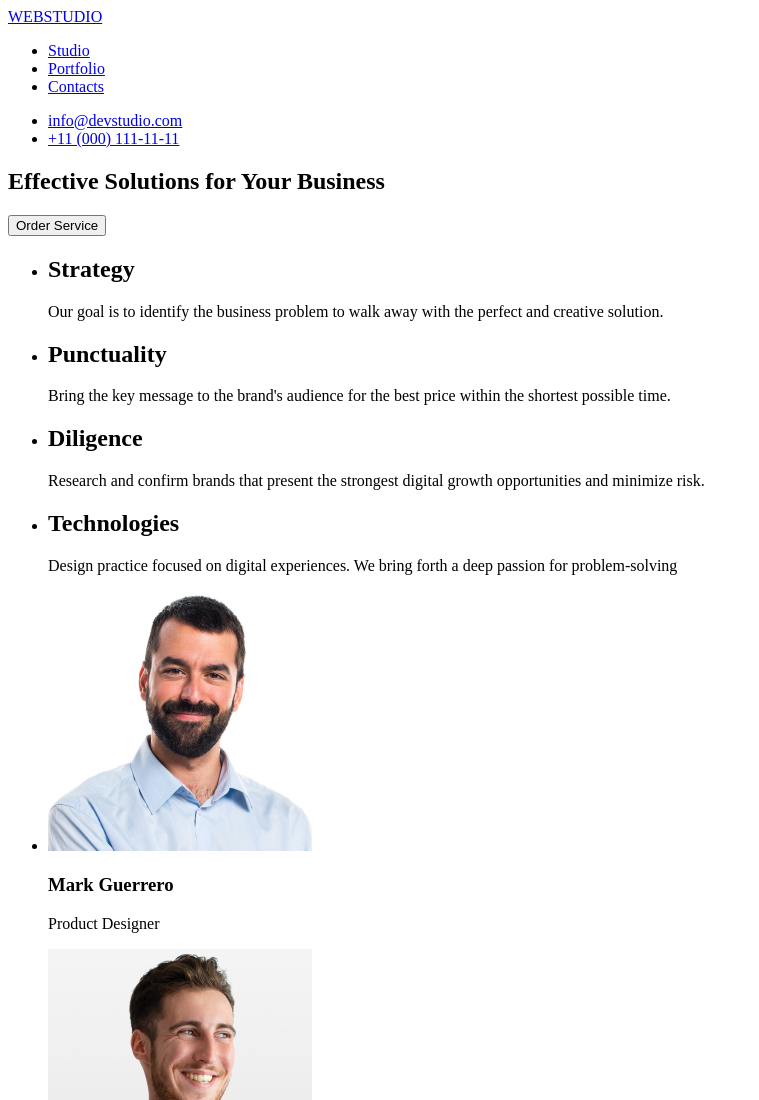
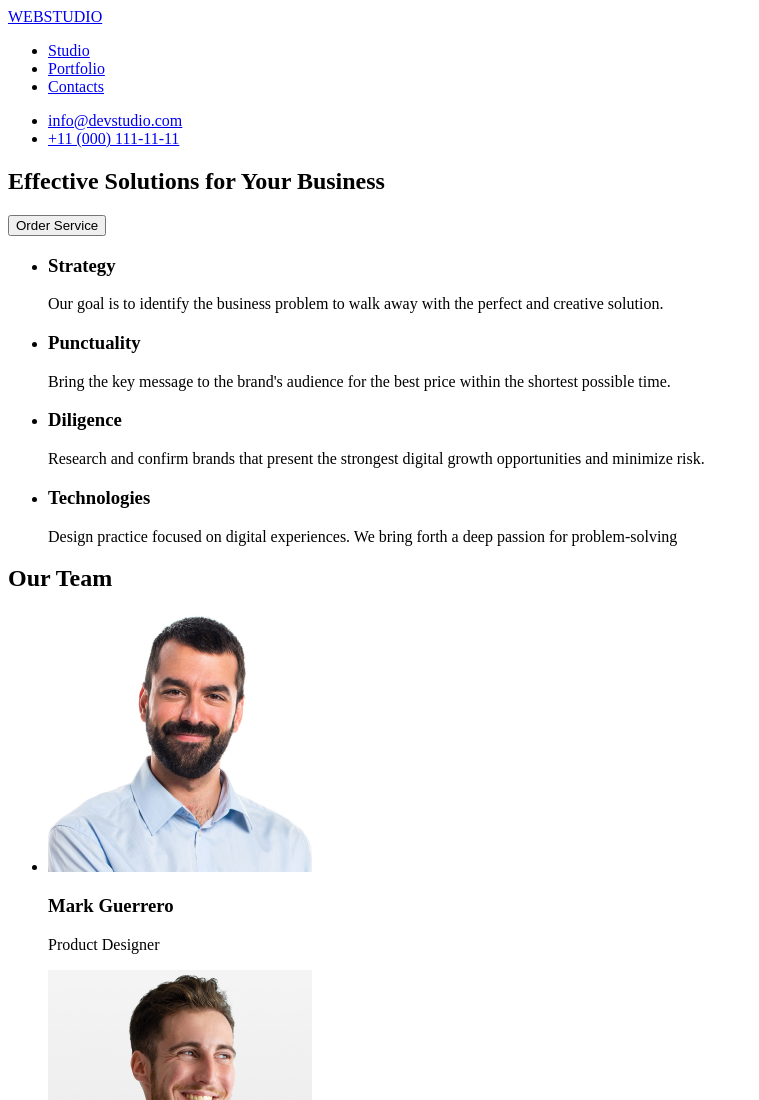
Before and after one commit to ParavoZ17/goit-markup-hw-01, a plain HTML site: page index.html in a window 1280 px wide. Shown: the top 1100 px of the page, without its empty margins (0-759 px from the left). Drawn offline with Linux system fonts and the light colour scheme.

Commit message:
змінив заголовки

```diff
--- a/index.html
+++ b/index.html
@@ -29,21 +29,22 @@
     <!--advantages-->
 
     <section>
+        <h2 hidden>advantages</h2>
 <ul>
     <li>
-        <h2>Strategy</h2>
+        <h3>Strategy</h3>
         <p>Our goal is to identify the business problem to walk away with the perfect and creative solution. </p>
     </li>
     <li>
-        <h2>Punctuality</h2>
+        <h3>Punctuality</h3>
         <p>Bring the key message to the brand's audience for the best price within the shortest possible time.</p>
     </li>
     <li>
-        <h2>Diligence</h2>
+        <h3>Diligence</h3>
         <p>Research and confirm brands that present the strongest digital growth opportunities and minimize risk.</p>
     </li>
     <li>
-        <h2>Technologies</h2>
+        <h3>Technologies</h3>
         <p>Design practice focused on digital experiences. We bring forth a deep passion for problem-solving</p>
     </li>
 </ul>
@@ -52,6 +53,7 @@
     <!--TEAM-->
 
     <section>
+        <h2>Our Team</h2>
         <ul>
             <li>
                 <img src="./images/MarkGuerrero.jpg" alt="fotoMark" width="264">
```
